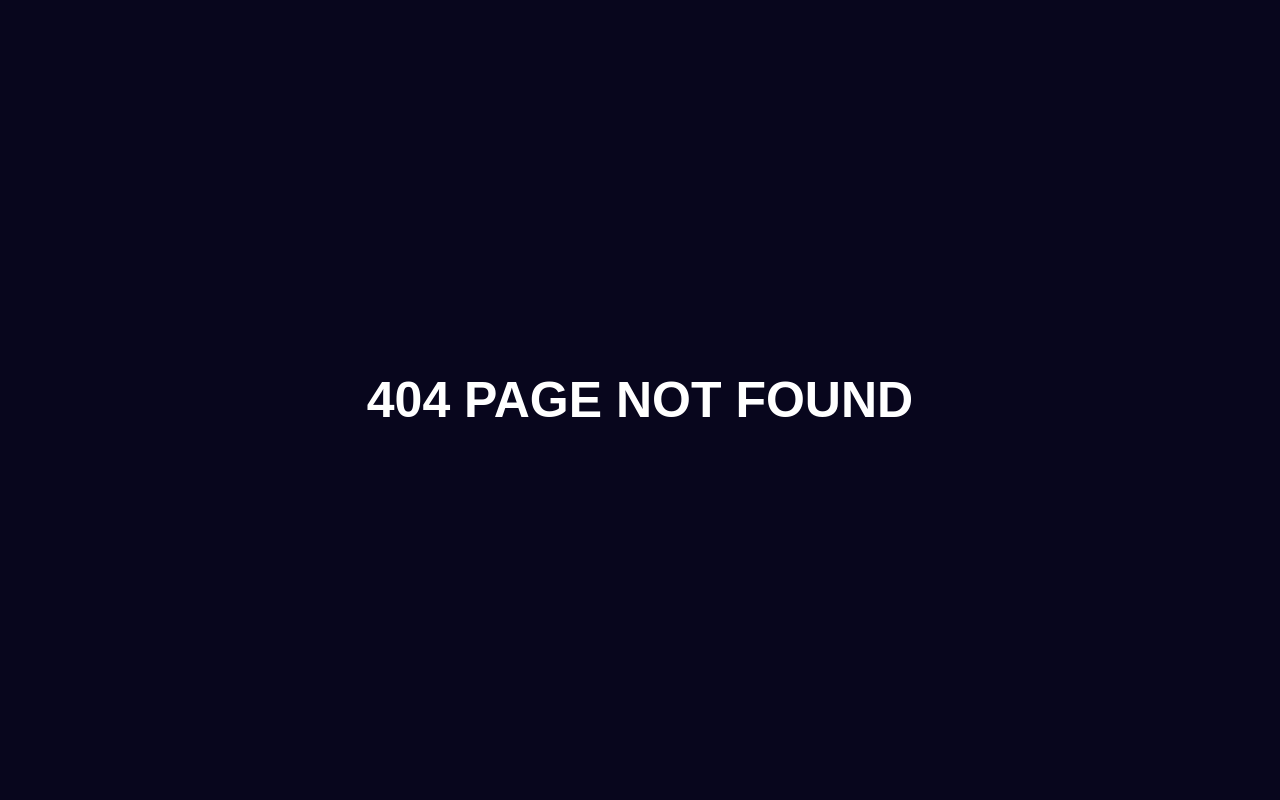
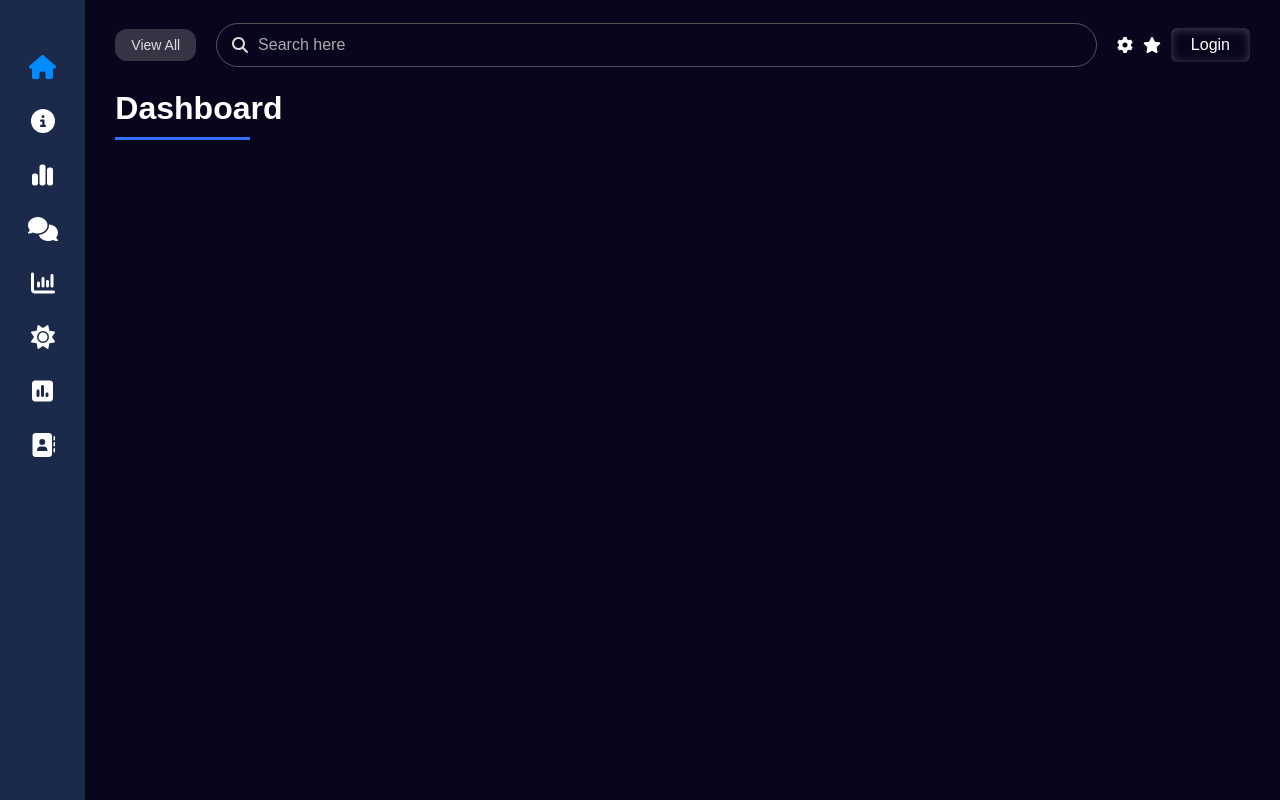
Before and after one commit to juancarlos0330/paw-trading-FE, a React (Create React App) app: page / in a window 1280 px wide. Before the commit this address had no page. Built offline with nearby package versions, Linux system fonts and the light colour scheme.

Commit message:
-Update the navbar link route

```diff
--- a/src/App.js
+++ b/src/App.js
@@ -3,15 +3,16 @@ import { BrowserRouter as Router, Routes, Route } from "react-router-dom";
 
 // import pages
 import LayoutContainer from "./pages/layout/LayoutContainer";
+import Dashboard from "./pages/dashboard/Dashboard";
 import ChainOverview from "./pages/overview/ChainOverview";
 import ProjectOverview from "./pages/overview/ProjectOverview";
 import ProjectBlog from "./pages/project/ProjectBlog";
 import ProjectBlogDetail from "./pages/project/ProjectBlogDetail";
 import AnalyticsDashboard from "./pages/dashboard/AnalyticsDashboard";
 import Trending from "./pages/overview/Trending";
-import Login from "./pages/auth/Login";
 import AboutUs from "./pages/AboutUs";
 import AdminBlog from "./pages/project/AdminBlog";
+import Login from "./pages/auth/Login";
 import Notfound from "./pages/Notfound";
 
 const App = () => {
@@ -20,6 +21,7 @@ const App = () => {
       <Routes>
         <Route path="/login" exact element={<Login />} />
         <Route element={<LayoutContainer />}>
+          <Route path="/" exact element={<Dashboard />} />
           <Route path="/overview/chain" exact element={<ChainOverview />} />
           <Route path="/overview/project" exact element={<ProjectOverview />} />
           <Route
--- a/src/components/layout/Navbar.js
+++ b/src/components/layout/Navbar.js
@@ -21,14 +21,9 @@ const Navbar = () => {
 
   return (
     <div className="navbar-container">
-      <a
-        href="/overview/chain"
-        className={`navbar-item ${
-          urlPath === "/overview/chain" ? "active" : ""
-        }`}
-      >
+      <a href="/" className={`navbar-item ${urlPath === "/" ? "active" : ""}`}>
         <FontAwesomeIcon icon={faHouse} style={{ fontSize: "24px" }} />
-        <span className="navbar-text">Chain</span>
+        <span className="navbar-text">Dashboard</span>
       </a>
       <a
         href="/overview/project"
@@ -82,11 +77,13 @@ const Navbar = () => {
         <span className="navbar-text">Admin Blog</span>
       </a>
       <a
-        href="#"
-        className={`navbar-item ${urlPath === "/sss" ? "active" : ""}`}
+        href="/overview/chain"
+        className={`navbar-item ${
+          urlPath === "/overview/chain" ? "active" : ""
+        }`}
       >
         <FontAwesomeIcon icon={faAddressBook} style={{ fontSize: "24px" }} />
-        <span className="navbar-text">Dashboard</span>
+        <span className="navbar-text">Chain</span>
       </a>
     </div>
   );
--- /dev/null
+++ b/src/pages/dashboard/Dashboard.js
@@ -0,0 +1,14 @@
+import React from "react";
+
+// import style
+import "./Dashboard.scss";
+
+const Dashboard = () => {
+  return (
+    <div className="dashboard-page">
+      <div className="title">Dashboard</div>
+    </div>
+  );
+};
+
+export default Dashboard;
--- /dev/null
+++ b/src/pages/dashboard/Dashboard.scss
@@ -0,0 +1,32 @@
+.dashboard-page {
+  display: flex;
+  flex-direction: column;
+  justify-content: flex-start;
+  align-items: center;
+  height: calc(100vh - 90px);
+  width: 100%;
+  padding: 0 30px;
+  overflow-y: auto;
+
+  @media (max-width: 991px) {
+    padding: 0 10px;
+  }
+
+  .title {
+    font-size: 32px;
+    color: var(--title-color);
+    font-weight: bold;
+    margin-bottom: 30px;
+    width: 100%;
+    display: flex;
+    flex-direction: column;
+  }
+
+  .title::after {
+    content: "";
+    width: 135px;
+    height: 3px;
+    background-color: var(--title-border-color);
+    margin-top: 10px;
+  }
+}
```
